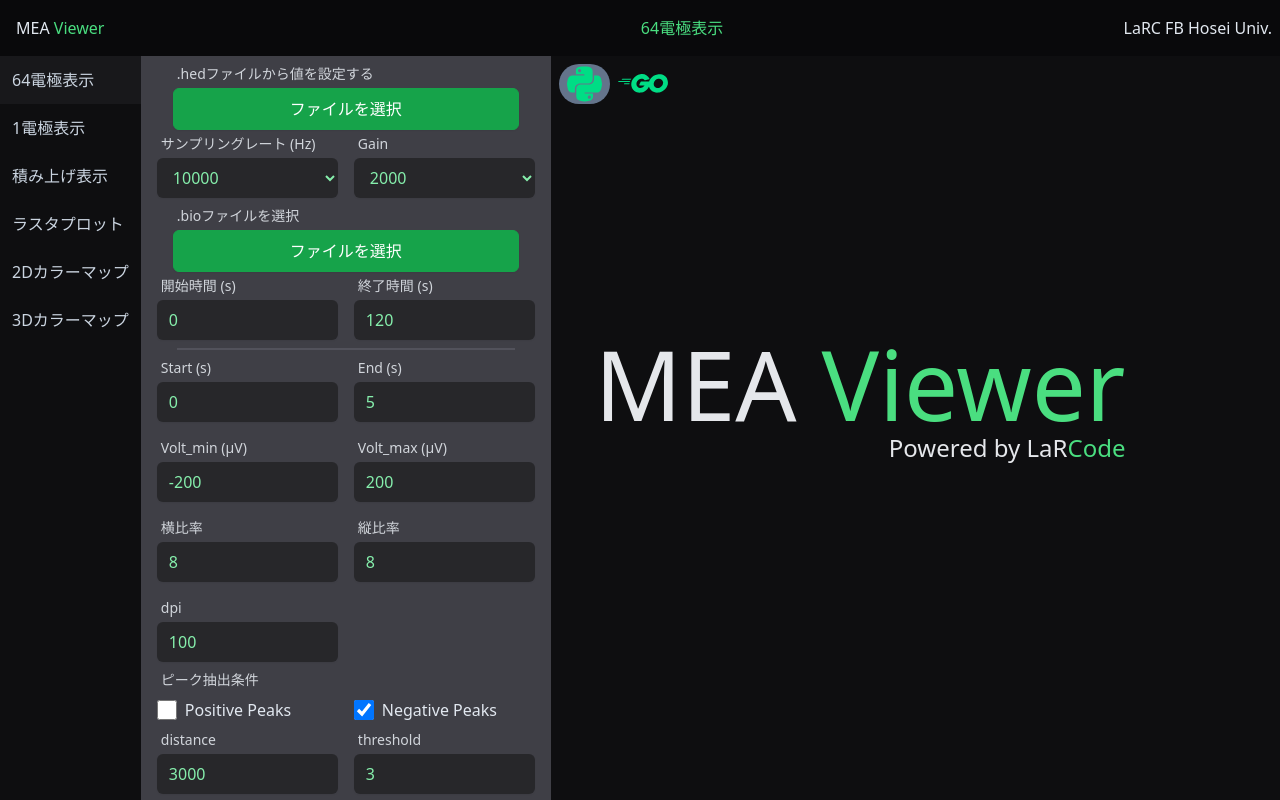
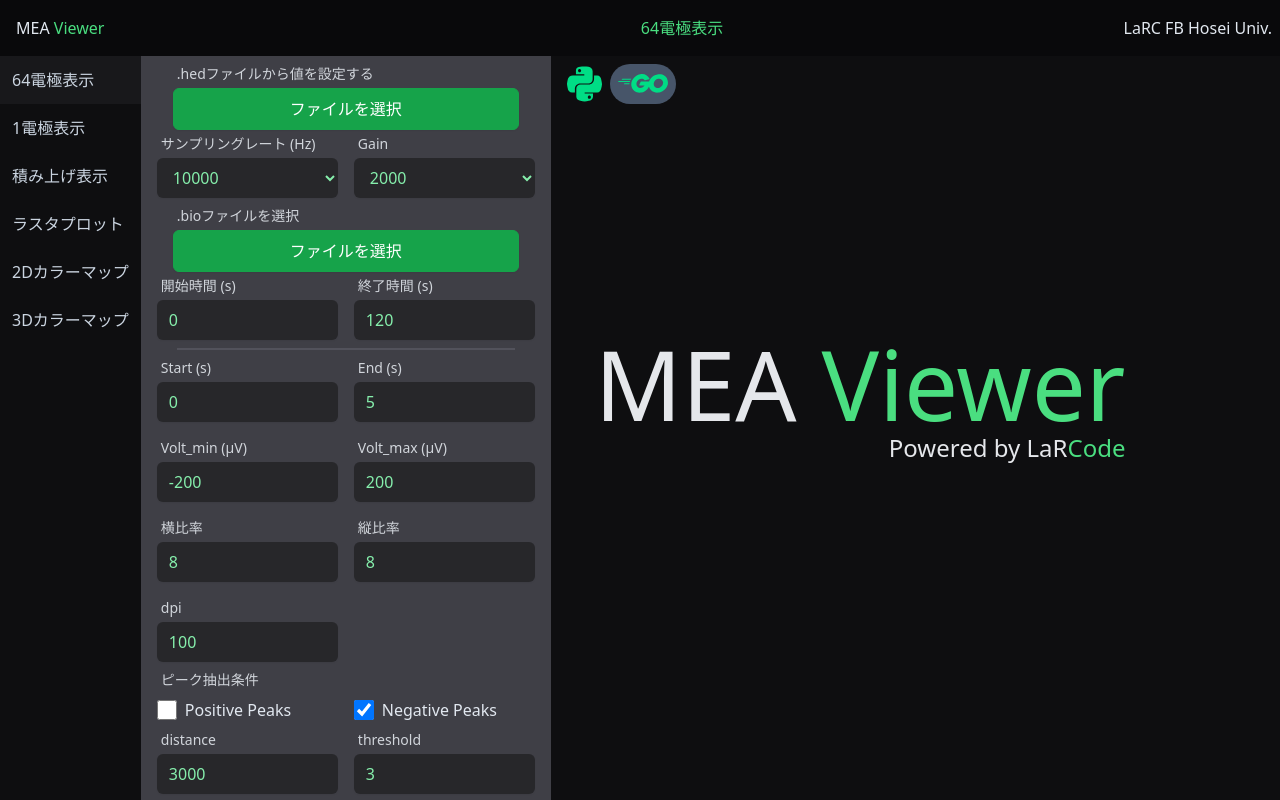
Before and after one commit to kkito0726/mea-viewer, a React (Vite) app in the folder client/: page /showAll in a window 1280 px wide. Built offline with nearby package versions, Linux system fonts and the light colour scheme.

Commit message:
デフォルトをGin Appに変更

```diff
--- a/client/src/components/SharedMEA.tsx
+++ b/client/src/components/SharedMEA.tsx
@@ -43,7 +43,7 @@ export const SharedMeaProvider: React.FC<SharedMeaProviderProps> = ({
     handleRefreshHedFile,
     handleReadBio,
   } = useFileHandler();
-  const [isPython, setIsPython] = useState(true);
+  const [isPython, setIsPython] = useState(false);
   const togglePython = () => {
     setIsPython(!isPython);
   };
```
